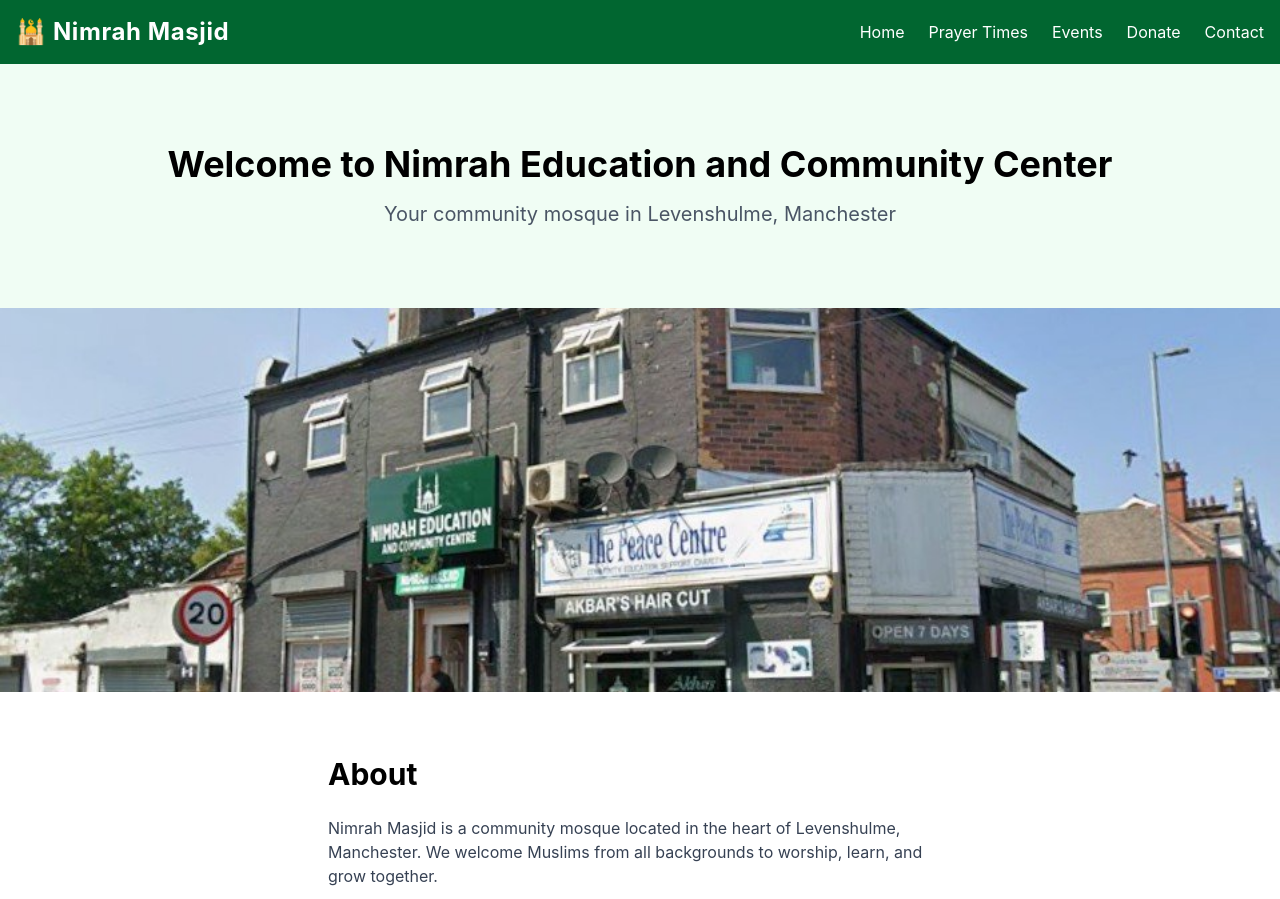
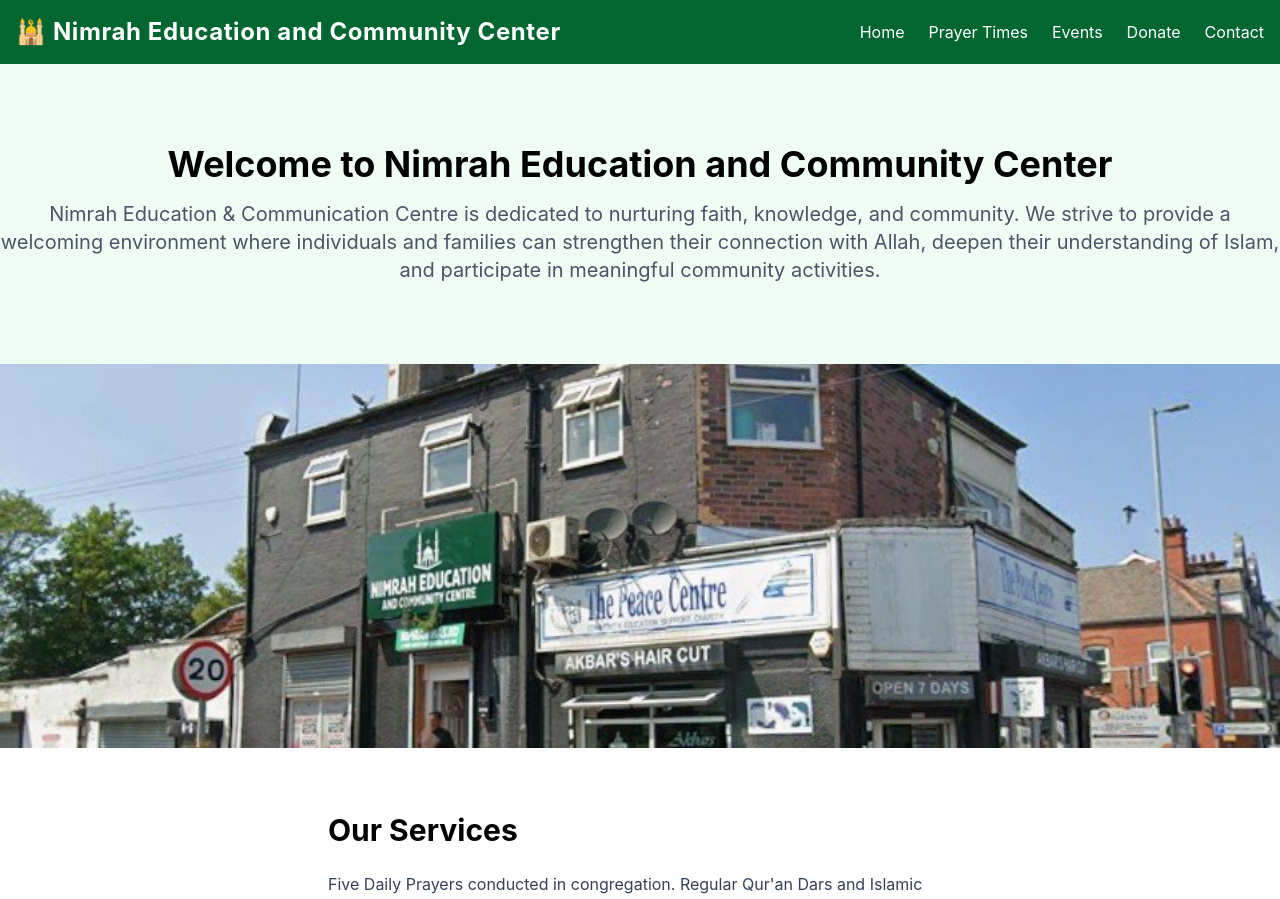
Before and after one commit to tshah2004-max/nimrah-masjid, a React (Vite) app: page / in a window 1280 px wide. Shown: the top 899 px of the page. Built offline with nearby package versions, Linux system fonts and the light colour scheme.

Commit message:
update prayer times page

```diff
--- a/src/components/navbar.jsx
+++ b/src/components/navbar.jsx
@@ -1,7 +1,7 @@
 import { Link } from 'react-router-dom'
 
 function Navbar() {
-return <nav className="bg-green-800 p-4 text-white flex justify-between items-center"><span className="text-2xl font-bold tracking-wide">🕌 Nimrah Masjid</span>
+return <nav className="bg-green-800 p-4 text-white flex justify-between items-center"><span className="text-2xl font-bold tracking-wide">🕌 Nimrah Education and Community Center</span>
     <ul className="flex gap-6">
         <li><Link className="hover:text-green-300 transition-colors duration-200" to="/">Home</Link></li>
         <li><Link className="hover:text-green-300 transition-colors duration-200" to="/prayer-times">Prayer Times</Link></li>
--- a/src/pages/Events.jsx
+++ b/src/pages/Events.jsx
@@ -6,6 +6,7 @@
       <p className="text-gray-600">Daily Madrassa Class</p>
       <p className="text-gray-600">Monday - Friday, 5:00pm - 7:00pm</p>
       <p className="text-gray-600">Quraan classes for children</p>
+       <img src="/event.png" className="w-full rounded-lg mt-4" alt="Event" />
       </div>
     </div>
   )
--- a/src/pages/Home.jsx
+++ b/src/pages/Home.jsx
@@ -5,17 +5,21 @@
     <div>
       <div className="text-center py-20 bg-green-50">
         <h1 className="text-4xl font-bold">Welcome to Nimrah Education and Community Center</h1>
-        <p className="text-xl text-gray-600 mt-4">Your community mosque in Levenshulme, Manchester</p>
+        <p className="text-xl text-gray-600 mt-4">Nimrah Education & Communication Centre is dedicated to nurturing faith, knowledge, and community. We strive to provide a welcoming environment where individuals and families can strengthen their connection with Allah, deepen their understanding of Islam, and participate in meaningful community activities.</p>
       </div>
       <div
   style={{ backgroundImage: "url('/mosque.png')" }}
   className="bg-cover bg-center text-center py-40 h-96"
 ></div>
       <div className="max-w-2xl mx-auto mt-10 p-6">
-        <h1 className="text-3xl font-bold mb-6">About</h1>
-        <p className="mb-4 text-gray-700">Nimrah Masjid is a community mosque located in the heart of Levenshulme, Manchester. We welcome Muslims from all backgrounds to worship, learn, and grow together.</p>
-        <p className="mb-4 text-gray-700">Our mission is to serve the local Muslim community by providing a welcoming place of worship, Islamic education, and community support.</p>
-        <p className="mb-4 text-gray-700">We are located on 2 Park Grove, Levenshulme, Manchester M19 3AQ.</p>
+        <h1 className="text-3xl font-bold mb-6">Our Services</h1>
+        <p className="mb-4 text-gray-700">Five Daily Prayers conducted in congregation.
+Regular Qur'an Dars and Islamic learning sessions for spiritual growth and understanding.
+Educational Programmes for children, youth, and adults.
+Community Activities and Events that bring people together in faith and fellowship.
+Ramadan Programmes, including congregational fasting activities, iftar gatherings, Taraweeh prayers, and special lectures.
+Whether you are seeking knowledge, spiritual development, or a sense of community, Nimrah Education & Communication Centre welcomes you.
+"And say, 'My Lord, increase me in knowledge.'" (Qur'an 20:114)/</p>
       </div>
     </div>
   )
--- a/src/pages/PrayerTimes.jsx
+++ b/src/pages/PrayerTimes.jsx
@@ -1,15 +1,24 @@
 function PrayerTimes() {
   return (
-    <div className="text-center mt-20">
+    <div className="text-center mt-10 p-6">
       <h1 className="text-3xl font-bold mb-6">Prayer Times</h1>
       <p className="text-gray-600 mb-6">View live prayer times for Nimrah Masjid on Mawaqit</p>
+      <div className="max-w-2xl mx-auto border border-green-600 rounded-lg p-4">
+        <iframe
+          src="//mawaqit.net/en/w/nimrah-masjid-manchester-m19-3aq-united-kingdom?showOnly5PrayerTimes=0"
+          frameBorder="0"
+          scrolling="no"
+          className="w-full h-96"
+        />
+        <p className="text-gray-600 mt-4">For more details and to download the prayer timetable app, click below:</p>
 
-        <a href="https://mawaqit.net/en/nimrah-masjid-manchester-m19-3aq-united-kingdom"
-        target="_blank"
-        className="bg-green-800 text-white px-6 py-3 rounded-lg"
-      >
-        View Prayer Times
-      </a>
+        <a href="https://www.mawaqit.net/#cta"
+  target="_blank"
+  className="bg-green-800 text-white px-6 py-3 rounded-lg mt-4 inline-block"
+>
+  Download Mawaqit App
+</a>
+      </div>
     </div>
   )
 }
```
Also changed, not shown: Event.png (added).
